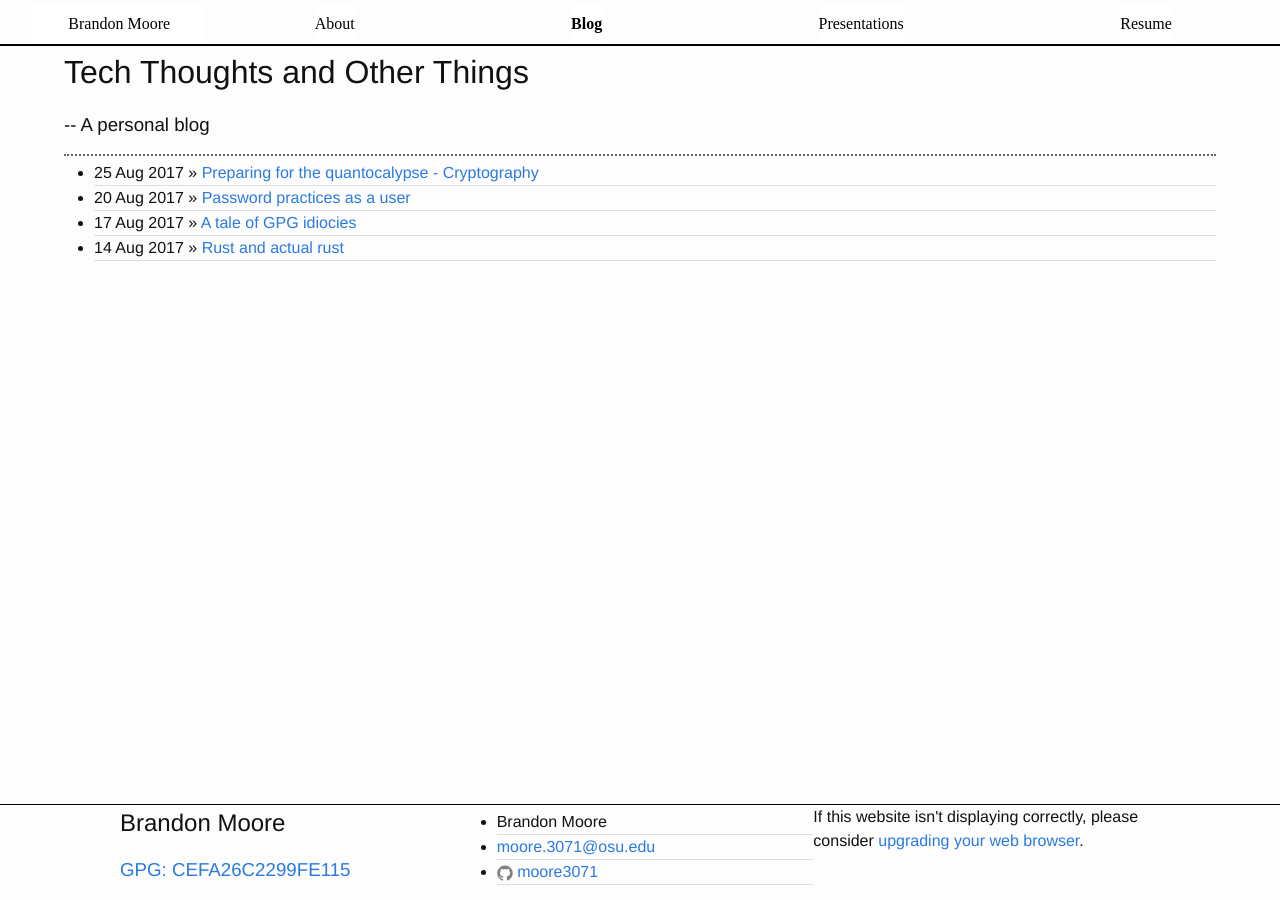
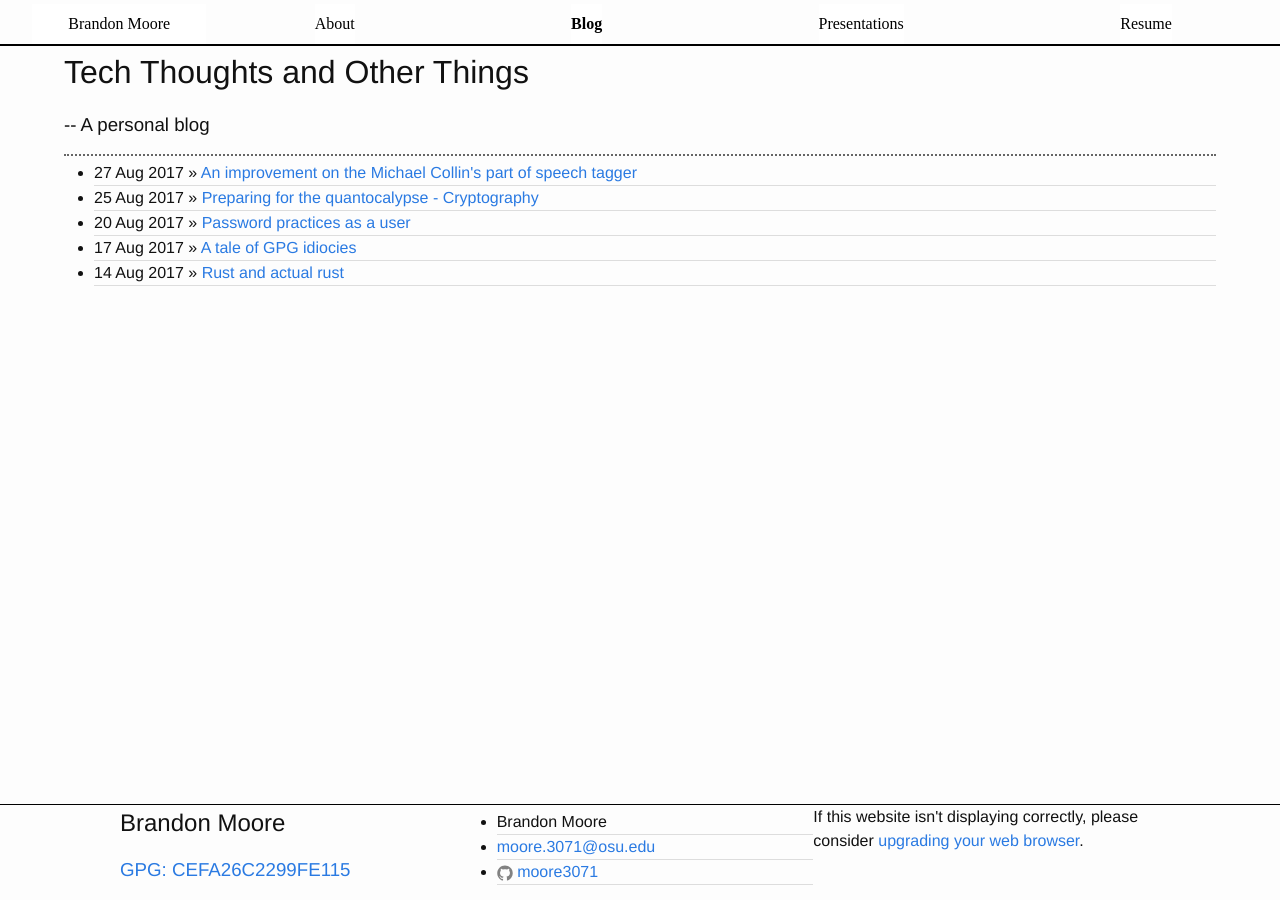
Before and after one commit to moore3071/moore3071.github.io, a Jekyll site: the page built from blog.html, in a window 1280 px wide. Built offline with Jekyll 4.4.1, drawn with Linux system fonts in a browser that asks for light colours; some web fonts are replaced; some of the changed lines change nothing that is shown.

Commit message:
Added post on POS tagger project

```diff
--- /dev/null
+++ b/_posts/2017-08-27-parts-of-speech-tagging.md
@@ -0,0 +1,77 @@
+---
+layout: post
+title:	"An improvement on the Michael Collin's part of speech tagger"
+date:	2017-08-27
+categories: blogging
+---
+Parts of speech tagging. You might be used to it from elementary school. The process of assigning labels such as 'noun', 'adjective', 'preposition', and so on is an important part in natural language processing. You might use your traditional labels to label the sentence below as such:
+
+| pronoun | verb | preposition | article | noun | preposition | noun |
+| I | went | to | the | market | for | John |
+{: .bordered-table .centered}
+
+For language processing, we generally use a more specific set of tags. One such set is the Penn TreeBank Tagset. If we were to tag the above sentence using these tags, we would end up with something like:
+
+| PRP | VBD | TO | DT | NN | IN | NNP |
+| I | went | to | the | market | for | John |
+{: .bordered-table .centered}
+
+These tags probably don't mean much if this is your first time seeing them. Below I've provided a quick description of the 36 different tags in this set. It should be noted that this isn't the only tag-set used in natural language processing, but it is one of the more common ones.
+
+| Tag | Name | Description | Examples
+| CC | Coordinating Conjunction | [Conjunction junction, what's your function, hooking up words and phrases and clauses](https://www.youtube.com/watch?v=4AyjKgz9tKg)| I got milk **and** honey \| Eat it now **or** later |
+| CD | Cardinal Number | Counting numbers | There are **two** dogs \| I have **one million** dollars |
+| DT | Determiner | Goes before a noun to tell us which or how many | I went to **the** circus and saw **an** elephant \| I tried **each** flavour |
+| EX | Existential there | There when it indicates the existence or non-existence of something | **There** is a house in New Orleans \| When is **there** an excuse to do that? |
+| FW | Foreign word | Just a foreign word | Foreign words appear **ad infinitum** (**e.g. i.e.** and **etc.**) |
+| IN | Preposition or subordinating conjunction | Prepositions indicate location (e.g. in, beside, on) | The car **from** my house came **in** for a tune-up |
+| JJ | Adjective | Words that describe nouns | [It was a **flying** **purple** people-eater](https://www.youtube.com/watch?v=Rx47qrH1GRs) |
+| JJR | Adjective comparative | An adjective that works comparatively | As he walked, the water got **deeper** \| He never pursued **higher** education |
+| JJS | Adjective superlative | Like comparative adjective, but implies an extreme | The **shortest** route is that one \| He's the **fastest** player on the team |
+| LS | List item marker | Words denoting the beginning of a list item | **First**, turn left on Berry Dr. \| **One** build a business. **Two** Question mark. **Three** profit. |
+| MD | Modal | Modals augment verbs to show tense or intent | We **could** walk there \| I **should** eat \| I **can** go if you want |
+| NN | Noun, singular or mass | People, places, and things | I have a **dog** \| Come **home** \| You are lost in a **crowd** |
+| NNS | Noun, plural | Multiple people, places, and things | I have **dogs** \| Where are my **friends**? |
+| NNP | Proper noun, singular | Named people, places, or things | I went to **Alaska** \| I own a **Toyota** \| There's my friend **John** |
+| NNPS | Proper noun, plural | Multiple named people, places, and things | We drove to the **Alps** |
+| PDT | predeterminer | A word augmenting a determiner | I ate **half** a plate of spaghetti \| It was **quite** a party |
+| POS | possessive ending | A possessive ending appended to a noun | That was Fred**'s** mistake \| The castle**'s** walls weren't strong enough |
+| PRP | personal pronoun | A pronoun referring to a noun | **I** wear short shorts \| **They** love chocolate |
+| PRP$ | possessive pronoun | A pronoun indicating something that is owned | **Our** friends are here \| **Their** house is magnificent |
+| RB | Adverb | A word modifying a verb | I ran **fast** \| I fell **slow** |
+| RBR | Adverb, comparative | An adverb that works comparitively | I ran **faster** than him \| I fell **slower** than a feather |
+| RBS | Adverb, superlative | Oddly these in real-life examples usually augment an adjective | It was the **most** famous wonder of the world |
+| RP | Particle | Particles don't really fit into normal parts of speech | He stood **up** to the challenge of his rivals |
+| SYM | Symbol | Symbols not in the normal alphabet. I guess. Anyone have a corpus with a SYM? | |
+| TO | to | Just the word to | I went **to** the market |
+| UH | Interjection | Exclamatories and filler words that don't affect the sentence | **Uh**, that is a difficult question \| **CHRIST,** that's a big fish |
+| VB | Verb, base form | The general base form of a verb that you'll find in a dictionary. Basically it's the infinitive minus the leading 'to' | I will **fall** \| He can **jump**  |
+| VBD | Verb, past tense | The form of a verb when it is being done in the past | I **told** you \| I **said** it would happen |
+| VBG | Verb, gerund or present participle | The 'ing' form of a verb | I am **jumping** for joy \| It is **spinning** |
+| VBN | Verb, past participle | The 'ed' form of a verb | Jack **jumped** over the candle stick \| It **fell**(irregular) |
+| VBP | Verb, non-3rd person singular present | Any present tense verb that isn't in 3rd person singular (he, she, it)  | That's where I **live** \| These people **are** few |
+| VBZ | Verb, 3rd person singular present | Any present tense verb that is in 3rd person singular | He **is** fun \| He **runs** a lot |
+| WDT | Wh-determiner | A determiner starting with 'wh' | **What** is apparent is the lack of planning \| **Which** was the right one |
+| WP | Wh-pronoun | A pronoun starting with 'wh' | **What** was surprising about John was his lack of planning \| For **whom** the bells toll |
+| WP$ | Possessive wh-pronoun | A 'wh' pronoun denoting ownership | **whose** is this? |
+| WRB | Wh-adverb | An adverb starting with 'wh' or another question word | Which is **why** I'm sitting here \| Seeing **how** quickly he ran |
+{: .bordered-table}
+
+A quick linguistic note. These tags pretty much only work for English. Especially given the 'wh' word categories. For our Spanish speakers, the modal 'will' disappears when 'I will eat' becomes 'Comere'. English also has very limited verb forms (note how only third person singular is the only unique form in the present tense). So remember that your tag set can change vastly given the language you're using. But, let's get back to the Penn Treebank Tagset.
+
+You can imagine that it would take a lot longer to tag a document with set of 36 tags compared to the six or so education tags we mess with in grade school. This increase in tags leaves  a large amount of room for error from the simple number of choices. Then take into account that documents being tagged are larger than a simple 5 word sentence (I'm looking at a 29310-word tagged document of British news currently). That translates to a lot of hours of interns and lab assistants writing these tags over and over. Even more insane, they aren't even limited to these 36 tags, as ambiguous sentences like ["The Duchess was entertaining last night"](http://www.comp.leeds.ac.uk/amalgam/tagsets/upenn.html) lead to the word entertaining being tagged as possibly a verb, VBG, or an adjective JJ, which is then represented as 'VBG\|JJ'. This means there's a possible 666 tags including just the single tags and tag pairings(36 choose 2 plus 36). If you want to include all ambiguous tags, we end up with 68,719,476,735 possible tags. It would be an impressive feat though to find a sentence with the ambiguity for 5 tags, let alone 36. Generally, automated taggers will just go with the best guessed single tag. Then it should be noted that word tagging is just the first step in making a proper treebank, which should also label [clauses and phrases](http://web.mit.edu/6.863/www/PennTreebankTags.html).
+
+## Michael Collin's Viterbi tagger
+
+For the purpose of this blog post, we're just going to look at word labeling, and my groups' progress with the Michael Collin's implementation of the Viterbi tagger. As the actual code used in this project was a modification of a homework assignment, I will not be releasing the code :(. I will however release the [modified Aspell dictionary with Penn Treebank POS tags](https://github.com/moore3071/dictionary-penn-treebank), and link to the [annotated TedTalks](http://ahclab.naist.jp/resource/tedtreebank/) and [British news Corpus](http://nclt.computing.dcu.ie/~jfoster/resources/bnc1000.html). Our project used this modified dictionary and our training corpus to limit the tagging to tags that had already occurred for the words. There's little reason to assume that 'the' is going to ever be tagged as TO or SYM. We expected this would speed up the tagging of a document without sacrificing accuracy.
+
+So, how does the Michael Collin's tag implementation work? I could try to explain it myself, but honestly the best explanation is in [Michael Collin's paper](http://www.cs.columbia.edu/~mcollins/courses/nlp2011/notes/hmms.pdf). Don't be scared by the page count since it has LaTeX's default generous margins and is half figures/equations. I'll give you a few minutes now to read through Collin's paper.
+
+
+Done?
+
+For a quick and generalized explanation (of supervised learning), we have two sets of prelabeled data. One of these will be our learning set, and the other will be our test data. We teach our program with the learning set to find a model to assign tags given new inputs. Given the learning set, our model should have an accurate function to label some data it hasn't seen before (our test data). We then ask it to label the test data without looking at the real labels, and then look at the labels and evaluate how accurate it was. In order for the model to be accurate, the learning set has to be sufficiently large. Just imagine trying to guess what comes next from the series `2,4`. Is the next number 6(+2)? Or 8(\*2)? Or even 16(squared)? Now imagine how much data is needed to guess the next part of speech tag given the previous two tags and what the next word in the test data was tagged in the training data.
+
+What Collin's paper doesn't discuss is the massive time-cost of this tagging system. In this homework assignment, it wasn't uncommon to find students taking 6 hours to tag a document. This is because each word has to be run through every possible tag to find out which option is the best, for tens of thousands of words. The tags in the document tended to be around 85% accurate though once done. So, how do we speed this up? Let's not check every one of the 36 tags. We can easily make a dictionary covering the majority of words and their possible tags(and by make a mean steal from Aspell). Given this dictionary and a training corpus from a document on the same topic, we can easily restrict most of our words to around 4 tags compared to the 36 we're used to. Meanwhile the unknown words get tested against all 36 tags.
+
+The experimental method and the original method were ran with 1, 5, and 10 iterations of learning. The runtime improvements came in between 600% and 850%. The accuracy also surprisingly improved with the experimental method between 2% and 8%.
--- a/css/post.scss
+++ b/css/post.scss
@@ -55,3 +55,12 @@ table {
 .comment {
 	border-top: .5px black dotted;
 }
+.bordered-table {
+	border-collapse: collapse;
+	td {
+		border: 1px black solid;
+	}
+}
+.centered {
+	text-align: center;
+}
```
